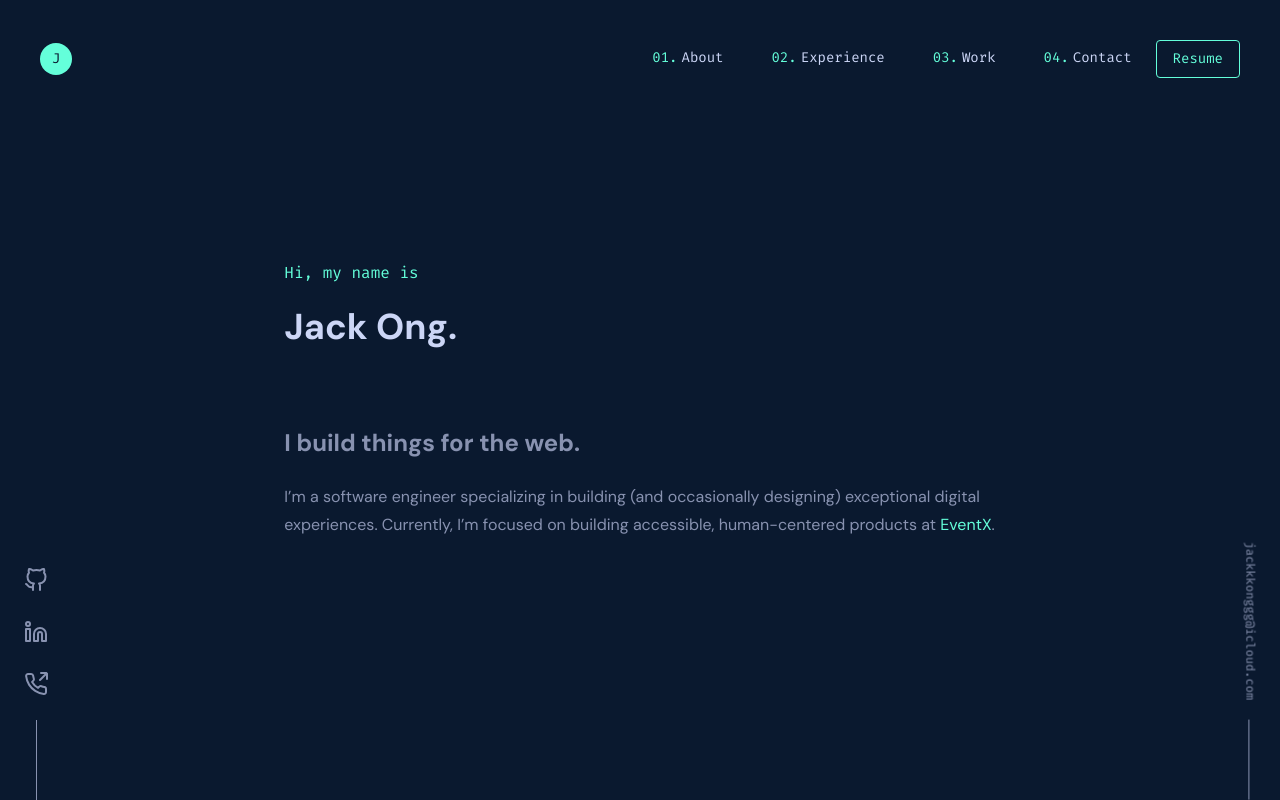
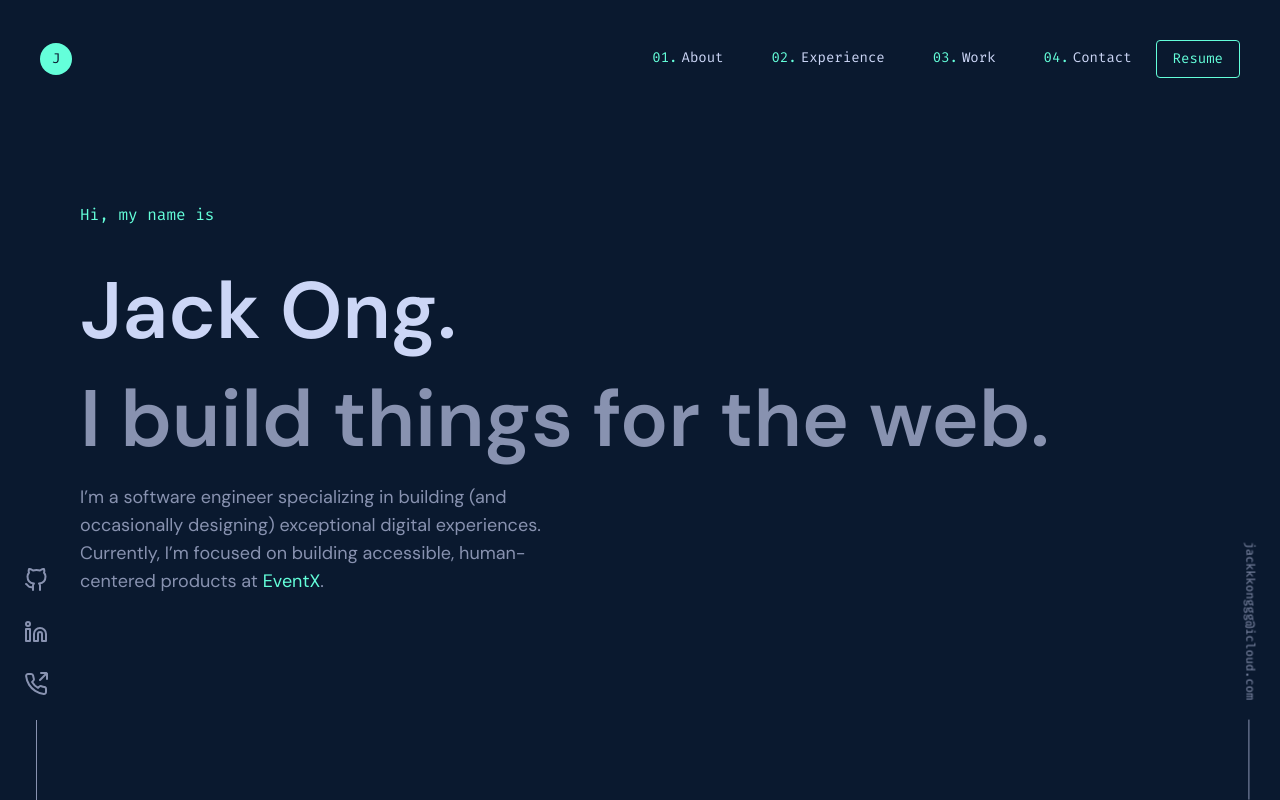
Before and after one commit to jackkkonggg/jackkkonggg.github.io, a Next.js app: page / in a window 1280 px wide. Built offline with nearby package versions, Linux system fonts and the light colour scheme.

Commit message:
refactor: make main and hero into components

```diff
--- /dev/null
+++ b/src/components/Main/Hero.tsx
@@ -0,0 +1,26 @@
+import { Link } from '@/design-system/Link';
+import { FC } from 'react';
+
+export const Hero: FC = () => {
+  return (
+    <section
+      id="hero"
+      className="flex flex-col justify-center mx-auto min-h-screen"
+    >
+      <p className="font-mono text-green">Hi, my name is</p>
+      <h2 className="mt-6 text-slate-light text-lg-scalable">Jack Ong.</h2>
+      <h3 className="mt-2 text-slate-dark text-lg-scalable leading-[1]">
+        I build things for the web.
+      </h3>
+      <p className="mt-6 text-slate-dark max-w-lg text-lg">
+        I’m a software engineer specializing in building (and occasionally
+        designing) exceptional digital experiences. Currently, I’m focused on
+        building accessible, human-centered products at{' '}
+        <Link href="#" className="inline-block">
+          EventX
+        </Link>
+        .
+      </p>
+    </section>
+  );
+};
--- /dev/null
+++ b/src/components/Main/index.tsx
@@ -0,0 +1,10 @@
+import { FC } from 'react';
+import { Hero } from './Hero';
+
+export const Main: FC = () => {
+  return (
+    <main className="container mx-auto px-20 selection:text-white selection:bg-slate-dark">
+      <Hero />
+    </main>
+  );
+};
--- a/src/components/Socials.tsx
+++ b/src/components/Socials.tsx
@@ -60,7 +60,7 @@ export const Socials: FC = () => {
         >
           {PERSONAL_EMAIL}
         </Link>
-        <div className="h-px w-20 bg-current transition-colors delay-150" />
+        <div className="w-20 h-px bg-current transition-colors delay-150" />
       </div>
     </Fragment>
   );
--- a/src/pages/_document.tsx
+++ b/src/pages/_document.tsx
@@ -12,7 +12,7 @@ class _Document extends Document {
             crossOrigin=""
           />
           <link
-            href="https://fonts.googleapis.com/css2?family=DM+Sans:wght@400;700&family=Fira+Mono&display=swap"
+            href="https://fonts.googleapis.com/css2?family=DM+Sans:wght@400;600;700&family=Fira+Mono&display=swap"
             rel="stylesheet"
           />
         </Head>
--- a/src/pages/index.tsx
+++ b/src/pages/index.tsx
@@ -3,30 +3,13 @@ import { NavBar } from '@/components/NavBar';
 import { NextPage } from 'next';
 import { Fragment } from 'react';
 import { Socials } from '@/components/Socials';
+import { Main } from '@/components/Main';
 
 const Home: NextPage = () => {
   return (
     <Fragment>
       <NavBar />
-      <main className="container mx-auto selection:text-white selection:bg-slate-dark">
-        <section
-          id="hero"
-          className="flex flex-col justify-center mx-auto min-h-screen prose"
-        >
-          <p className="font-mono text-green">Hi, my name is</p>
-          <h1 className="text-slate-light">Jack Ong.</h1>
-          <h2 className="text-slate-dark">I build things for the web.</h2>
-          <p className="text-slate-dark">
-            I’m a software engineer specializing in building (and occasionally
-            designing) exceptional digital experiences. Currently, I’m focused
-            on building accessible, human-centered products at{' '}
-            <Link href="#" className="inline-block">
-              EventX
-            </Link>
-            .
-          </p>
-        </section>
-      </main>
+      <Main />
       <Socials />
     </Fragment>
   );
--- a/src/styles/globals.css
+++ b/src/styles/globals.css
@@ -7,3 +7,10 @@
     @apply bg-navy-dark;
   }
 }
+
+@layer utilities {
+  .text-lg-scalable {
+    font-size: clamp(40px, 8vw, 80px);
+    font-weight: 600;
+  }
+}
--- a/tailwind.config.js
+++ b/tailwind.config.js
@@ -19,7 +19,6 @@ module.exports = {
       sans: ['"DM Sans"', 'sans-serif'],
       mono: ['"Fira Mono"', 'monospace'],
     },
-    extend: {},
   },
   plugins: [require('@tailwindcss/typography')],
 };
```
